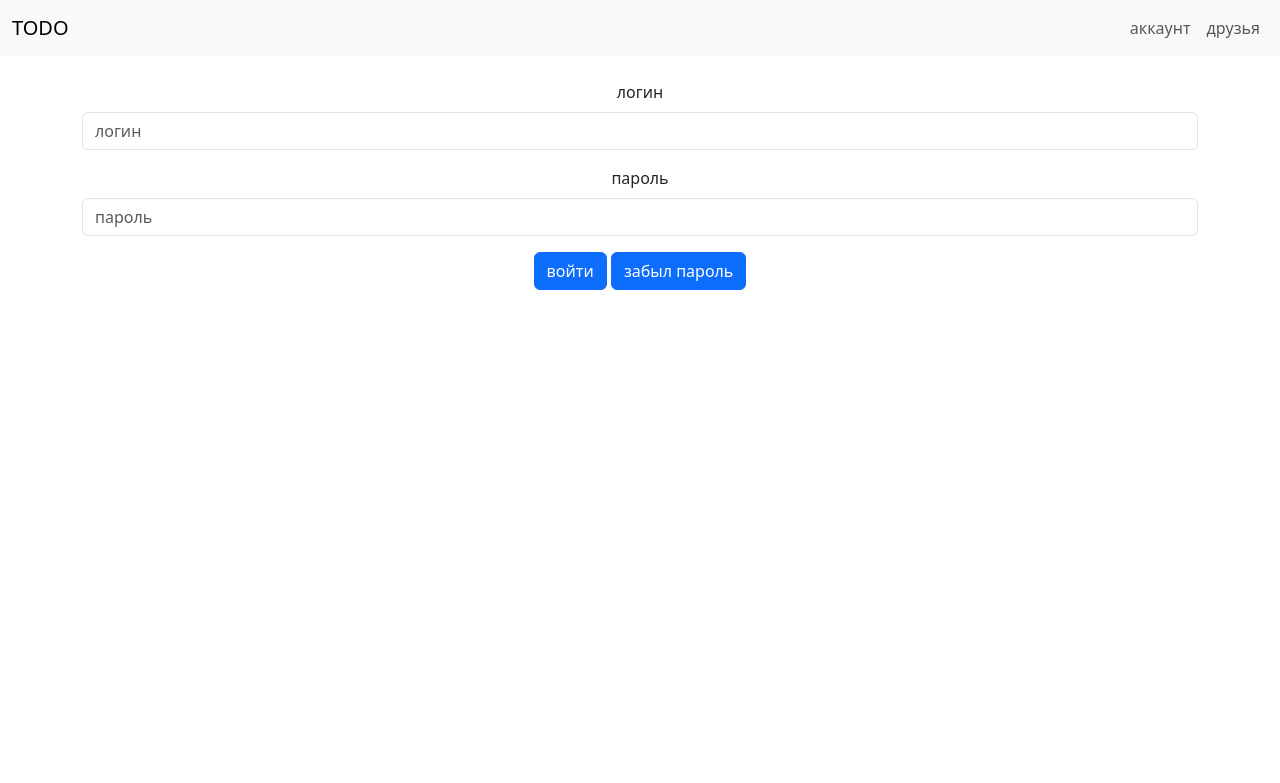
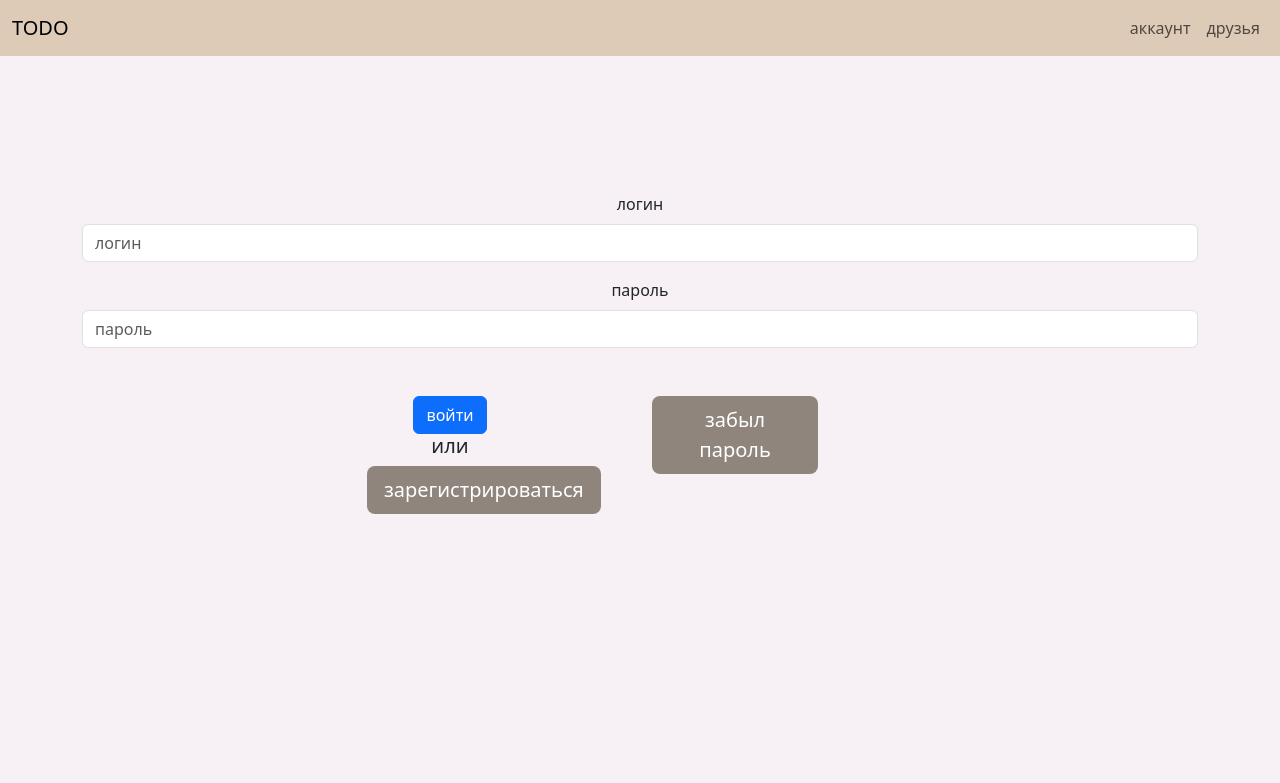
Before and after one commit to anapty-xi/to_do_project, a Django app: page /account/login/ in a window 1280 px wide. Shown: the top 783 px of the page. Run offline with Django 5.2, Linux system fonts and the light colour scheme; some libraries are stand-ins or nearby versions.

Commit message:
leyout started

```diff
--- a/todo_project/account/templates/authentication/login.html
+++ b/todo_project/account/templates/authentication/login.html
@@ -11,7 +11,7 @@
     <form method="post">
         {% csrf_token %}
 
-        <div class="row justify-content-center">
+        <div class="row justify-content-center" style="margin-top: 7rem;">
             <div class="col g-4">
                 {% bootstrap_field form.username layout='horizontal' horizontal_label_class='col' horizontal_field_class='col' %}
             </div>
@@ -19,14 +19,26 @@
 
         <div class="row">
             <div class="col">
-                {% bootstrap_field form.password layout='horizontal' horizontal_label_class='col' horizontal_field_class='col' %}
+                {% bootstrap_field form.password layout='horizontal' horizontal_label_class='col' horizontal_field_class='col' label_class='' %}
             </div>
         </div>
 
         {% bootstrap_form_errors form layout='inline' %}
 
-        {% bootstrap_button "войти" button_type="submit" size='lg' %}
-        <a href="{% url 'account:forgot_password' %}" class="btn btn-primary">забыл пароль</a>
+        <div class="row" style="margin-top: 2rem;">
+            <div class="col-2 offset-md-3">
+                {% bootstrap_button "войти" button_type="submit" size='lg' extra_classes='form-btn-primary' %}
+
+                <h5>или</h5>
+                <a href="{% url 'account:register' %}" class="btn btn-lg" style="background-color: #8F857D;  color: white;">зарегистрироваться</a>
+            </div>
+            <div class="col-2 offset-md-1">
+                <a href="{% url 'account:forgot_password' %}" class="btn btn-lg" style="background-color: #8F857D; color: white;">забыл пароль</a>
+            </div>
+
+        </div>
+
+
 
     </form>
 </div>
--- a/todo_project/account/templates/base.html
+++ b/todo_project/account/templates/base.html
@@ -4,6 +4,8 @@
 
 {% bootstrap_css %}
 {% bootstrap_javascript %}
+
+{% load static %}
 
 {% bootstrap_messages %}
 
@@ -14,9 +16,12 @@
     <meta charset="UTF-8">
     <meta name="viewport" content="width=device-width, initial-scale=1.0">
     <title>{% block title %}{% endblock %}</title>
+    <link rel="stylesheet" href="{% static 'extra_css.css' %}">
 </head>
-<body>
-    <nav class="navbar navbar-expand-lg bg-body-tertiary">
+
+
+<body style="background-color:#F7F0F5;">
+    <nav class="navbar navbar-expand-lg" style="background-color: #DECBB7;">
         <div class="container-fluid">
             <a class="navbar-brand" href="{% url 'homepage:homepage' %}">TODO</a>
         </div>
--- /dev/null
+++ b/todo_project/static/extra_css.css
@@ -0,0 +1,5 @@
+.form-btn-primary {
+    background-color: #433633 !important;
+    color: white !important;
+    border-color: #433633 !important;
+}
```
Also changed, not shown: todo_project/db.sqlite3.
